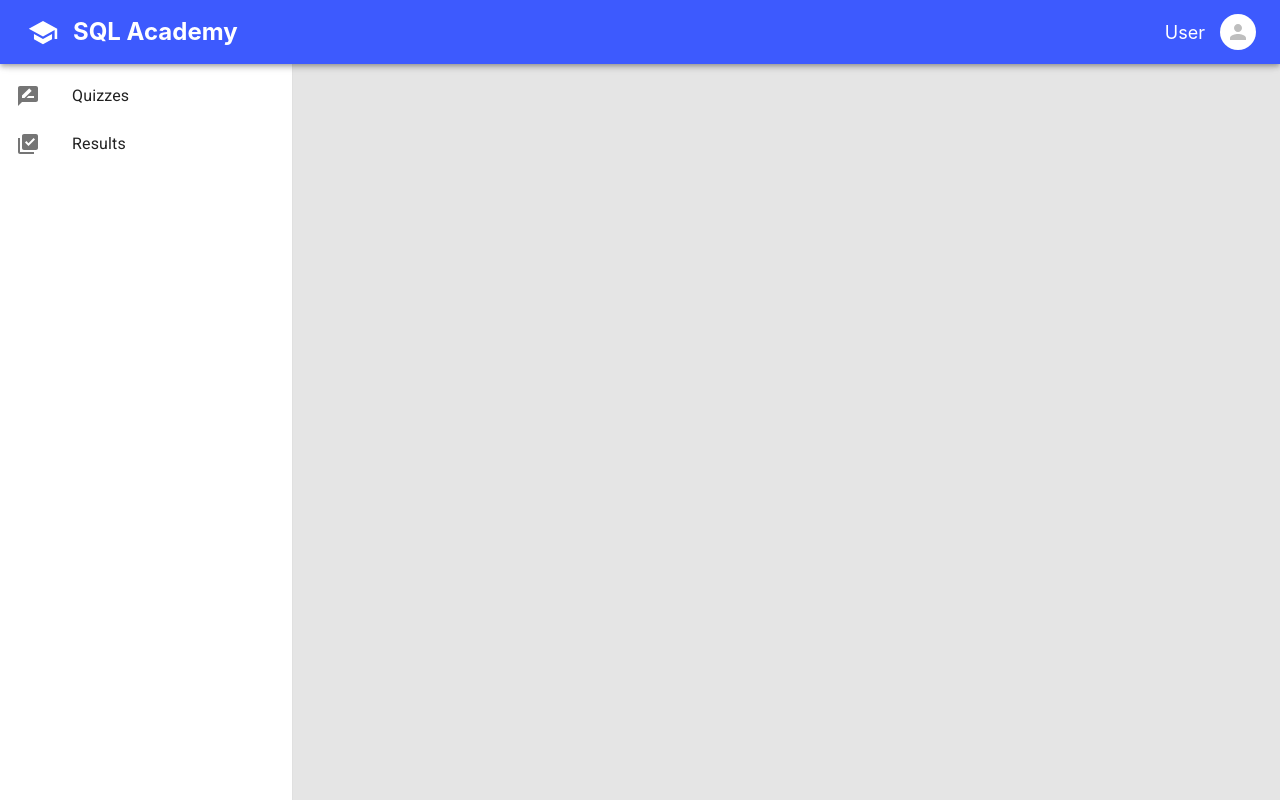
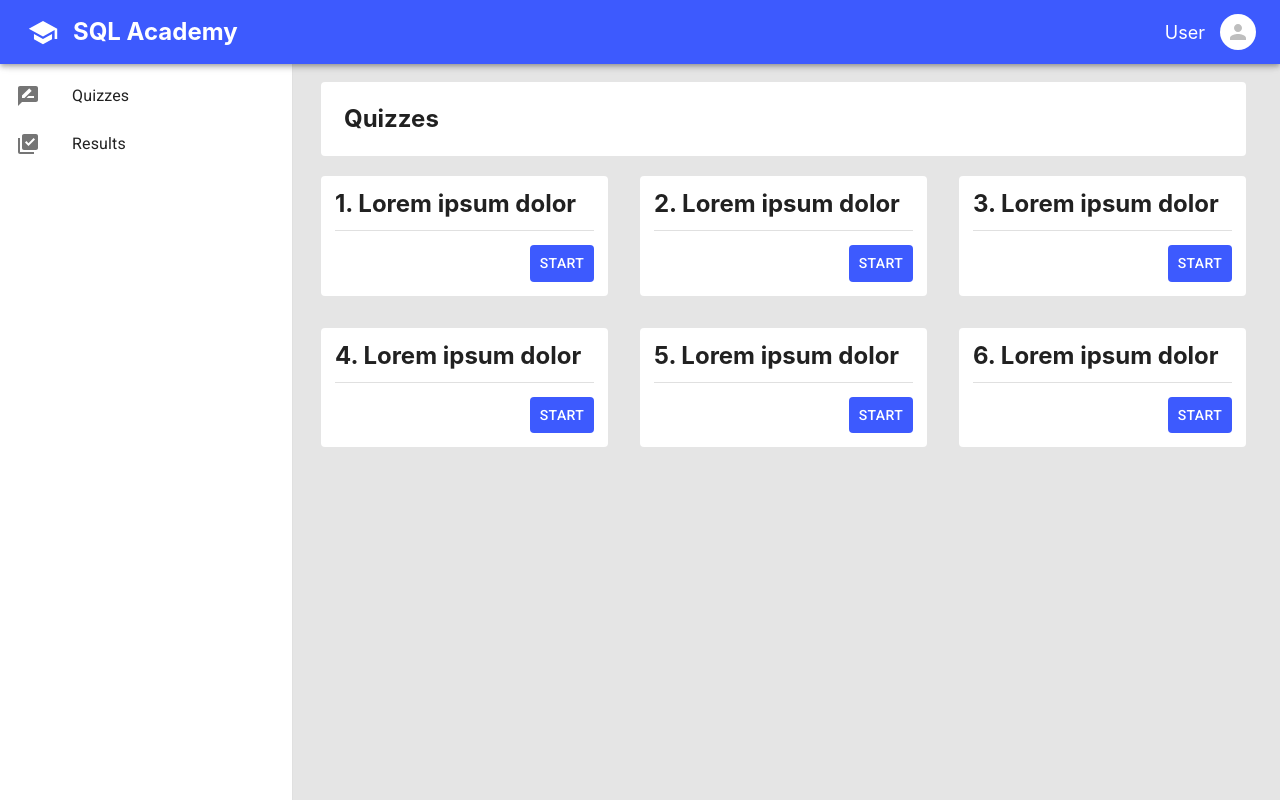
Before and after one commit to maksim-krih/SQLAcademy, a React (Create React App) app: page /quizzes in a window 1280 px wide. Built offline with nearby package versions, Linux system fonts and the light colour scheme.

Commit message:
Add quizzes

```diff
--- /dev/null
+++ b/src/pages/quizzes/index.tsx
@@ -0,0 +1,68 @@
+import React from 'react';
+import { makeStyles, Paper, Grid, Divider } from '@material-ui/core';
+import { Button } from '../../components';
+
+const useStyles = makeStyles({
+  titleContainer: {
+    display: "flex",
+    justifyContent: "space-between",
+    alignItems: "center",
+    padding: 23,
+    marginBottom: 20
+  },
+  title: {
+    fontWeight: "bold",
+    fontSize: 24,
+    lineHeight: "28px"
+  },
+  paper: {
+    padding: 14
+  },
+  quizTitle: {
+    fontWeight: "bold",
+    fontSize: 24,
+    lineHeight: "28px"
+  },
+  divider: {
+    marginTop: 12,
+    marginBottom: 14
+  },
+  button: {
+    display: "flex",
+    justifyContent: "flex-end"
+  }
+});
+
+const Quizzes = () => {
+  const classes = useStyles();
+  const tasks = [1, 2, 3, 4, 5, 6];
+
+  return (
+    <div>
+      <Paper elevation={0} className={classes.titleContainer}>
+        <div className={classes.title}>
+          Quizzes
+        </div>
+      </Paper>
+      <Grid container spacing={4}>
+        {tasks.map(x => (
+          <Grid item xs={4}>
+            <Paper elevation={0} className={classes.paper}>
+              <div className={classes.quizTitle}>
+                {x}. Lorem ipsum dolor
+              </div>
+              <Divider
+                className={classes.divider}
+              />
+              <div className={classes.button}>
+                <Button>Start</Button>
+              </div>
+            </Paper>
+          </Grid>
+        ))}
+      </Grid>
+    </div>
+  );
+}
+
+export default Quizzes;
--- a/src/router.tsx
+++ b/src/router.tsx
@@ -7,6 +7,7 @@ import {
 import Login from "./pages/login";
 import Passing from "./pages/passing";
 import Result from "./pages/result";
+import Quizzes from "./pages/quizzes";
 import { Layout } from "./components";
 import { withLayout } from "./hocs";
 
@@ -16,7 +17,7 @@ const Router = () => {
       <Switch>
         <Route path="/passing" exact component={withLayout(Passing)} />
         <Route path="/result" exact component={withLayout(Result)} />
-        <Route path="/quizzes" exact component={Layout} />
+        <Route path="/quizzes" exact component={withLayout(Quizzes)} />
         <Route path="/quizzes/create" exact component={Layout} />
         <Route path="/results" exact component={Layout} />
         <Route path="/students" exact component={Layout} />
```
